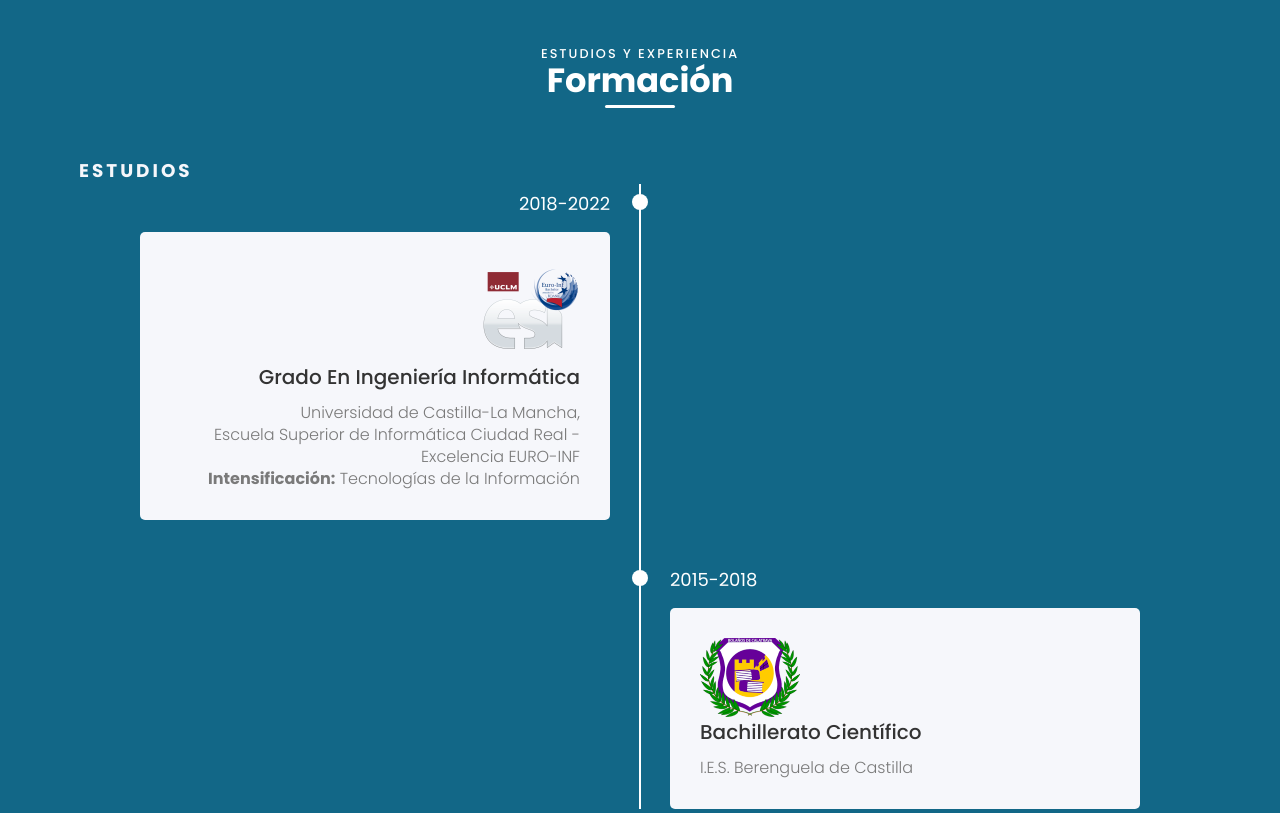
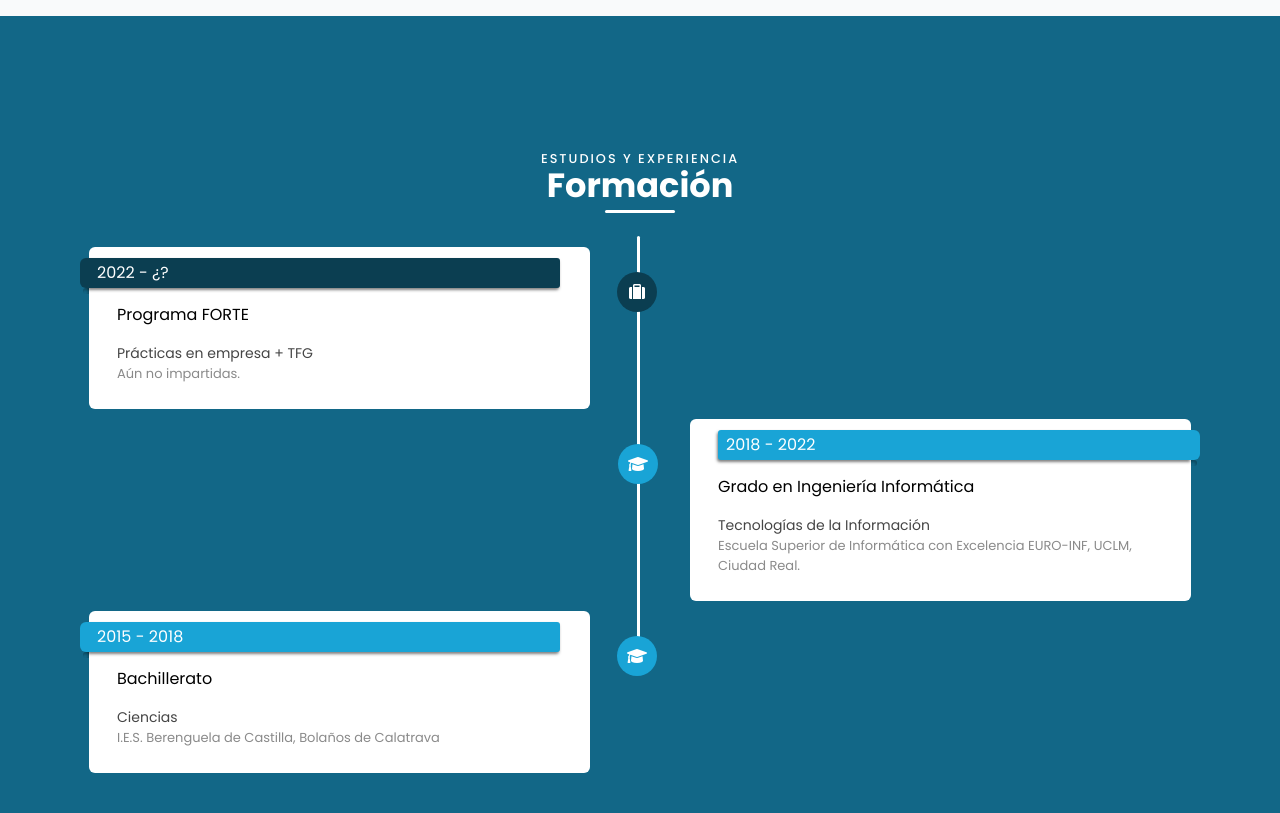
Before and after one commit to DesiderioAlmansa/DesiderioPortfolio, a plain HTML site: page index.html in a window 1280 px wide. Shown: the part 1620-2433 px from the top of the page. Drawn offline with nearby package versions, Linux system fonts and the light colour scheme; files whose address does not match are found by name.

Commit message:
Actualización Formación

```diff
--- a/assets/css/styles.css
+++ b/assets/css/styles.css
@@ -480,110 +480,172 @@ nav.open .links {
 
 /*--------------------------- FORMACIÓN ---------------------------*/
 
-.timeline-section {
-    min-height: 100vh;
-    padding: 15px 15px;
-}
-
-.timeline-items {
-    max-width: 1000px;
-    margin: auto;
-    display: flex;
-    flex-wrap: wrap;
-    position: relative;
-}
-
-.timeline-items::before {
+.timeline {
+    position: relative;
+    padding: 25px;
+    border-radius: 6px;
+}
+
+.timeline:before {
     content: '';
     position: absolute;
-    width: 2px;
+    width: 3px;
+    border-radius: 3px;
+    background: #ffffff;
+    left: calc(50% + -3px);
+    top: 140px;
+    bottom: 157px;
+}
+
+.timeline-heading {
+    letter-spacing: 2px;
+    margin-bottom: 25px;
+    text-align: center;
+}
+
+.timeline-heading h1 {
+    text-transform: uppercase;
+}
+
+.timeline-item {
+    position: relative;
+    margin-bottom: 10px;
+}
+
+.timeline-item.left {
+    left: 0;
+    padding-right: calc(50% + 50px);
+}
+
+.timeline-item.right {
+    right: 0;
+    padding-left: calc(50% + 50px);
+}
+
+.timeline-icon {
+    position: absolute;
+    left: -72px;
+    width: 40px;
+    height: 40px;
+    border-radius: 50%;
+    display: flex;
+    align-items: center;
+    justify-content: center;
+    color: #ffffff;
+}
+
+.timeline-item.left .timeline-icon {
+    left: initial;
+    right: -67px;
+}
+
+.timeline-content {
+    position: relative;
+    background: #ffffff;
+    border-radius: 6px;
+    padding: 25px 30px 25px 28px;
+}
+
+.timeline-description {
+    font-size: 13px;
+    color: #8A8A8A;
+}
+
+.timeline-title {
+    margin-bottom: 16px;
+}
+
+.timeline-subtitle {
+    color: #454545;
+    font-size: 14px;
+}
+
+.timeline-ribbon {
+    position: relative;
+    padding: 0 8px;
+    margin: 0 0 0 -28px;
+    line-height: 30px;
+    border-radius: 0 3px 3px 0;
+    color: #ffffff;
+    top: -14px;
+    box-shadow: -1px 2px 3px rgba(0, 0, 0, 0.5);
+}
+
+.timeline-ribbon:before,
+.timeline-ribbon:after {
+    position: absolute;
+    content: '';
+    display: block;
+}
+
+.timeline-ribbon:before {
+    background: inherit;
+    width: 9px;
     height: 100%;
-    background-color: #ffffff;
-    left: calc(50% - 1px);
-}
-
-.timeline-item {
-    margin-bottom: 40px;
-    width: 100%;
-    position: relative;
-}
-
-.timeline-item:last-child {
-    margin-bottom: 0;
-}
-
-.timeline-item:nth-child(odd) {
-    padding-right: calc(50% + 30px);
-    text-align: right;
-}
-
-.timeline-item:nth-child(even) {
-    padding-left: calc(50% + 30px);
-}
-
-.timeline-dot {
-    height: 16px;
-    width: 16px;
-    background-color: var(--light-one);
-    position: absolute;
-    left: calc(50% - 8px);
-    border-radius: 50%;
-    top: 10px;
-}
-
-.timeline-date {
-    font-size: 18px;
-    color: var(--light-one);
-    margin: 6px 0 15px;
-}
-
-.timeline-content {
-    background-color: var(--light-three);
-    padding: 30px;
-    border-radius: 5px;
-}
-
-.timeline-image {
-    width: 100px;
-    height: auto;
-}
-
-.timeline-content h3 {
-    font-size: 20px;
-    color: var(--dark-one);
-    margin: 0 0 10px;
-    text-transform: capitalize;
-    font-weight: 500;
-}
-
-.timeline-content p {
-    color: var(--dark-two);
-    font-size: 16px;
-    font-weight: 300;
-    line-height: 22px;
-}
-
-
-/* responsive */
-
-@media(max-width: 767px) {
-    .timeline-items::before {
-        left: 7px;
-    }
-    .timeline-item:nth-child(odd) {
+    border-radius: 6px 0 0 6px;
+    padding: 0 0 8px;
+    top: 0;
+    left: -9px;
+}
+
+.timeline-ribbon:after {
+    width: 6px;
+    height: 6px;
+    left: -6px;
+    border-radius: 6px 0 0 6px;
+    box-shadow: inset -1px 2px 3px rgba(0, 0, 0, 0.3);
+}
+
+.timeline-ribbon i {
+    display: none;
+}
+
+@media (min-width: 768.5px) {
+    .timeline-item.right .timeline-ribbon {
+        border-radius: 3px 0 0 3px;
+        margin-right: -30px;
+        margin-left: 0;
+    }
+    .timeline-item.right .timeline-ribbon:before {
+        border-radius: 0 6px 6px 0;
+        left: initial;
+        right: -9px;
+    }
+    .timeline-item.right .timeline-ribbon:after {
+        border-radius: 0 6px 6px 0;
+        left: initial;
+        right: -6px;
+    }
+}
+
+@media (max-width: 768px) {
+    .container {
+        width: 100%;
+    }
+    .timeline-item {
+        margin-bottom: 48px;
+    }
+    .timeline-icon {
+        display: none;
+    }
+    .timeline-ribbon i {
+        display: initial;
+        margin-right: 25px;
+    }
+    .timeline-item.left,
+    .timeline-item.right {
+        left: 0;
+        padding-left: initial;
         padding-right: 0;
-        text-align: left;
-    }
-    .timeline-item:nth-child(odd),
-    .timeline-item:nth-child(even) {
-        padding-left: 37px;
-    }
-    .timeline-dot {
-        left: 0;
-    }
-    .subtitle2 {
-        left: 7px;
-    }
+    }
+}
+
+.bg-work {
+    background: #0b3e51;
+}
+
+.bg-studies {
+    background: #19a4d6;
 }
 
 
--- a/index.html
+++ b/index.html
@@ -116,60 +116,78 @@
             <!-- End Sobre mí-->
 
             <!-- ===== FORMACIÓN =====-->
-            <section class="portfolio section" id="formacion">
-                <div class="background-bg"> </div>
+            <section class="portfolio section">
+
                 <div class="container">
-                    <div class="section-header">
-                        <h3 class="title" data-title="Estudios y experiencia">Formación</h3>
-                    </div>
-                    <div class="timeline-section">
-                        <h3 class="subtitle2"><b>Estudios</b></h3>
-                        <div class="timeline-items">
-
-                            <div class="timeline-item">
-                                <div class="timeline-dot"></div>
-                                <div class="timeline-date">2018-2022</div>
-                                <div class="timeline-content">
-                                    <img class="timeline-image" src="assets/img/formacion/uclm_esi.png"></img>
-                                    <h3>Grado en Ingeniería Informática</h3>
-                                    <p>Universidad de Castilla-La Mancha,</p>
-                                    <p>Escuela Superior de Informática Ciudad Real - Excelencia EURO-INF</p>
-                                    <p><b>Intensificación:</b> Tecnologías de la Información</p>
+                    <div class="background-bg"> </div>
+                    <div style="padding-top: 5rem;" id="formacion"></div>
+                    <div class="timeline">
+                        <div class="section-header">
+                            <h3 class="title" data-title="Estudios y experiencia">Formación</h3>
+                        </div>
+                        <div class="timeline-item left">
+                            <div class="timeline-content">
+                                <div class="timeline-icon bg-work">
+                                    <i class="fa fa-suitcase"></i>
                                 </div>
-                            </div>
-
-                            <div class="timeline-item">
-                                <div class="timeline-dot"></div>
-                                <div class="timeline-date">2015-2018</div>
-                                <div class="timeline-content">
-                                    <img class="timeline-image" src="assets/img/formacion/iesBerenguela.png"></img>
-                                    <h3>Bachillerato Científico</h3>
-                                    <p>I.E.S. Berenguela de Castilla</p>
+                                <div class="timeline-ribbon bg-work">
+                                    <i class="fa fa-suitcase"></i> 2022 - ¿?
                                 </div>
+                                <div class="timeline-title">
+                                    Programa FORTE
+                                </div>
+                                <div class="timeline-subtitle">
+                                    Prácticas en empresa + TFG
+                                </div>
+                                <p class="timeline-description">
+                                    Aún no impartidas.
+                                </p>
                             </div>
                         </div>
-                    </div>
-                    <hr style="width:100%;background-color:white; border-color:white;margin-bottom: 3rem; margin-top: 3rem; border-radius: 75%; height:0.25rem;">
-                    <div class="timeline-section">
-                        <h3 class="subtitle2"><b>Experiencia</b></h3>
-                        <div class="timeline-items">
-                            <div class="timeline-item">
-                                <div class="timeline-dot"></div>
-                                <div class="timeline-date">2022-¿?</div>
-                                <div class="timeline-content">
-                                    <img class="timeline-image" src="assets/img/formacion/uclm_esi.png"></img>
-                                    <h3>Programa FORTE</h3>
-                                    <p>Prácticas en empresa,</p>
-                                    <p><b>Empresa:</b>¿?</p>
-                                    <p>AÚN NO IMPARTIDAS</p>
+                        <div class="timeline-item right">
+                            <div class="timeline-content">
+                                <div class="timeline-icon bg-studies">
+                                    <i class="fa fa-graduation-cap"></i>
                                 </div>
+                                <div class="timeline-ribbon bg-studies">
+                                    <i class="fa fa-graduation-cap"></i> 2018 - 2022
+                                </div>
+                                <div class="timeline-title">
+                                    Grado en Ingeniería Informática
+                                </div>
+                                <div class="timeline-subtitle">
+                                    Tecnologías de la Información
+                                </div>
+                                <p class="timeline-description">
+                                    Escuela Superior de Informática con Excelencia EURO-INF, UCLM, Ciudad Real.
+                                </p>
                             </div>
                         </div>
+                        <div class="timeline-item left">
+                            <div class="timeline-content">
+                                <div class="timeline-icon bg-studies">
+                                    <i class="fa fa-graduation-cap"></i>
+                                </div>
+                                <div class="timeline-ribbon bg-studies">
+                                    <i class="fa fa-graduation-cap"></i> 2015 - 2018
+                                </div>
+                                <div class="timeline-title">
+                                    Bachillerato
+                                </div>
+                                <div class="timeline-subtitle">
+                                    Ciencias
+                                </div>
+                                <p class="timeline-description">
+                                    I.E.S. Berenguela de Castilla, Bolaños de Calatrava
+                                </p>
+                            </div>
+                        </div>
+
                     </div>
-                    <hr style="width:100%;background-color:white; border-color:white;margin-bottom: 3rem; margin-top: 3rem; border-radius: 75%; height:0.25rem;">
+
                     <div>
                         <h3 class="subtitle2" style="margin-top:3rem;"><b>Formación adicional</b></h3>
-                        <div class="grid">
+                        <div class="grid" style="padding-bottom: 5rem;">
                             <div class="grid-item">
                                 <div class="gallery-image">
                                     <a href="https://www.udemy.com/course/desarrollo-de-juegos-multiplataformas-con-godot/">
@@ -201,7 +219,10 @@
                         </div>
                     </div>
                 </div>
+
             </section>
+
+
             <!-- End Formación -->
 
             <!-- ===== competencias =====-->
@@ -549,7 +570,7 @@
             </div>
             <div class="container">
                 <div class="row">
-                    <div>
+                    <div style="text-align: center;">
                         <p class="copyright-text">Copyright &copy; 2021 All Rights Reserved by Desiderio Almansa Porrero.
                         </p>
                     </div>
@@ -565,3 +586,4 @@
 
 
     </html>
+</DOCTYPE>
```
